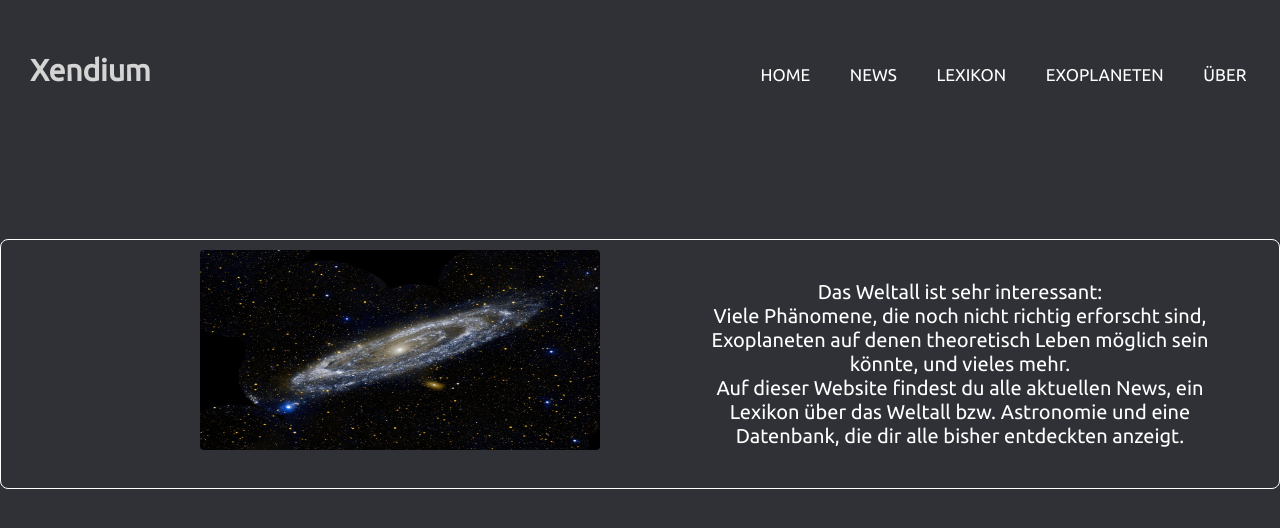
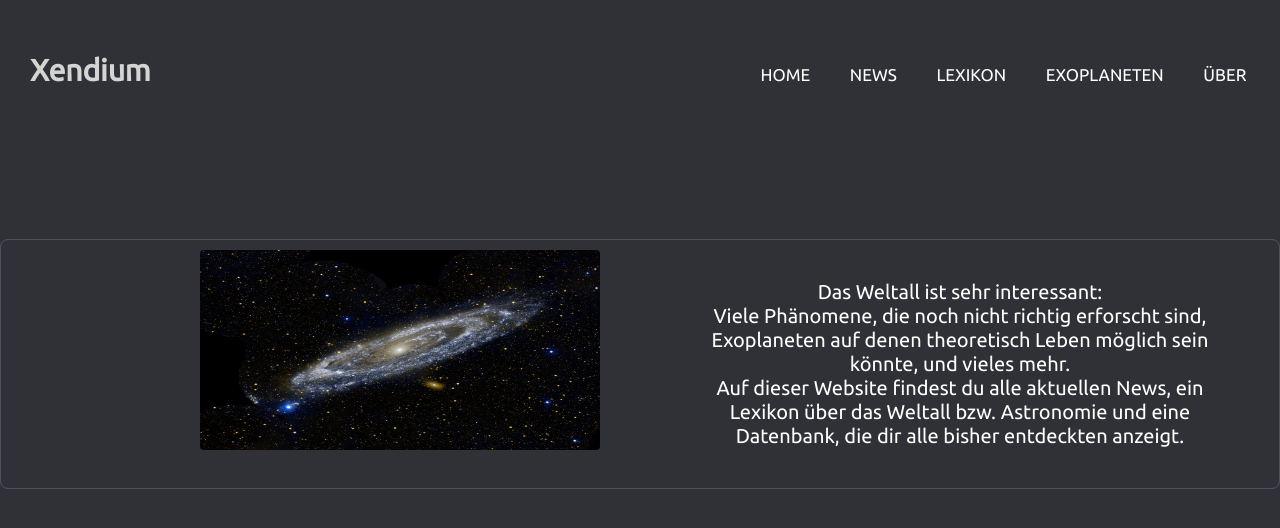
Before and after one commit to Xendium/xendium.github.io, a plain HTML site: page index.html in a window 1280 px wide. Drawn offline with Linux system fonts and the light colour scheme.

Commit message:
bessere Box

```diff
--- a/style.css
+++ b/style.css
@@ -76,7 +76,7 @@ nav{
     margin-top: -214px;
     font-size: 20px;
     background-repeat: no-repeat;
-    border: 1px white solid;
+    border: 1px #4f525a solid;
     border-radius: 8px;
     text-align: center;
   }
```
